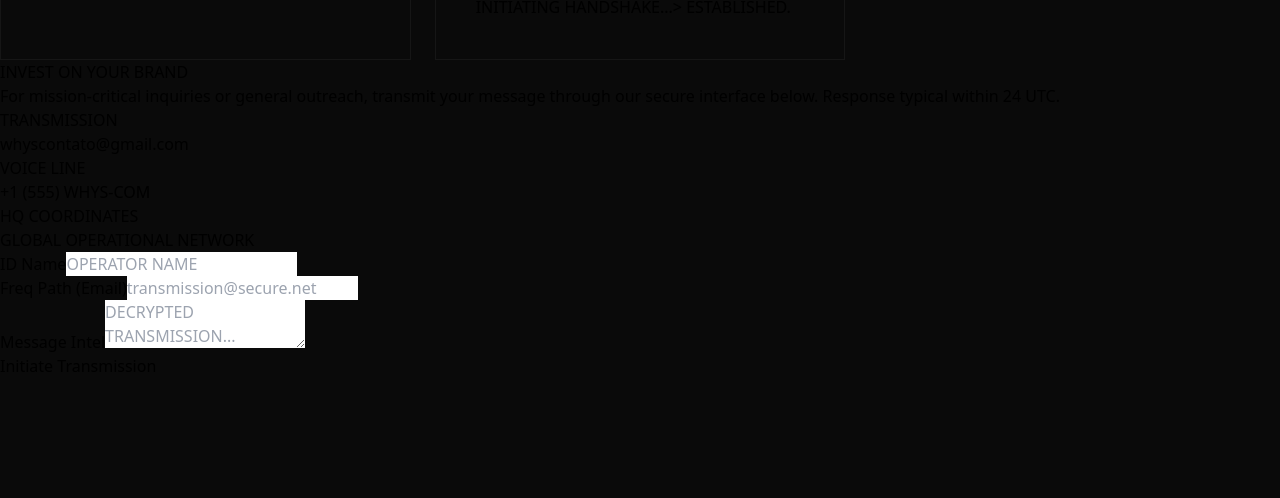
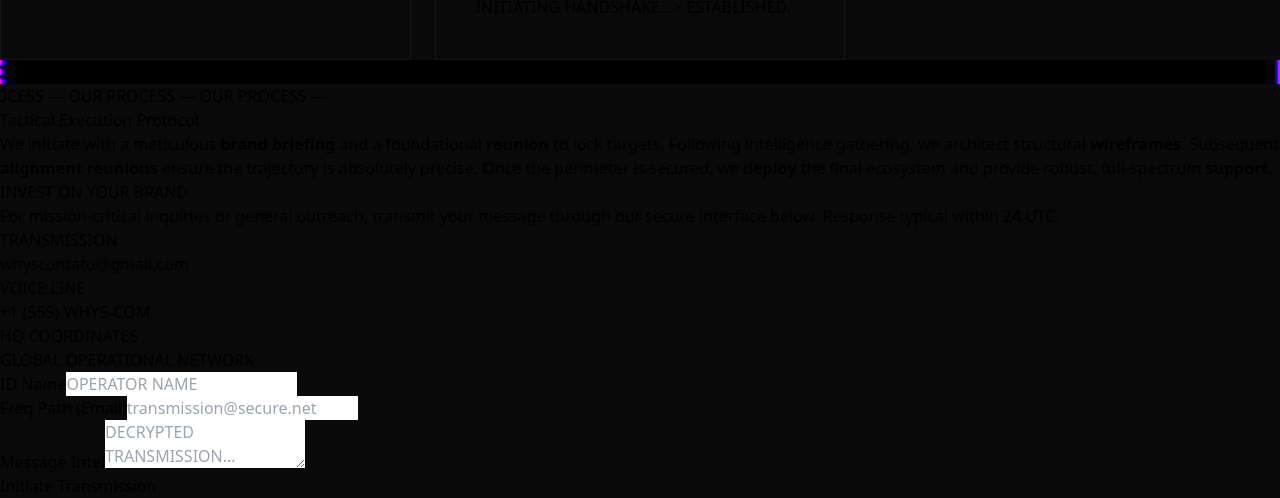
Before and after one commit to WhysBr/whys-v2, a React (Vite) app: page / in a window 1280 px wide. Shown: the part 2632-3130 px from the top of the page. Before the commit the page ends 3010 px from the top, so only its background shows below. Built offline with nearby package versions, Linux system fonts and the light colour scheme.

Commit message:
feat: add GooeyMarquee module and tactical execution process section

```diff
--- a/src/components/ui/AspirationSection.tsx
+++ b/src/components/ui/AspirationSection.tsx
@@ -2,6 +2,7 @@ import AnimatedTextCycle from "@/components/ui/animated-text-cycle";
 import { DynamicFrameLayout } from "@/components/ui/dynamic-frame-layout";
 import type { Frame } from "@/components/ui/dynamic-frame-layout";
 import { CyberneticBentoGrid } from "@/components/ui/cybernetic-bento-grid";
+import { GooeyMarquee } from "@/components/ui/gooey-marquee";
 
 const demoFrames: Frame[] = [
   {
@@ -117,6 +118,22 @@ export default function AspirationSection() {
         </div>
 
         <CyberneticBentoGrid />
+
+        {/* Process Section */}
+        <div className="w-full mt-32 mb-12 flex flex-col items-center">
+          <GooeyMarquee text="OUR PROCESS — " speed={20} className="mb-12" />
+
+          <div className="max-w-2xl text-center px-4">
+            <h3 className="text-[#965EC7] font-black tracking-[0.2em] uppercase text-xs mb-6">Tactical Execution Protocol</h3>
+            <p className="text-white/60 font-mono text-sm leading-relaxed">
+              We initiate with a meticulous <strong>brand briefing</strong> and a foundational <strong>reunion</strong> to lock targets.
+              Following intelligence gathering, we architect structural <strong>wireframes</strong>.
+              Subsequent <strong>alignment reunions</strong> ensure the trajectory is absolutely precise.
+              Once the perimeter is secured, we <strong>deploy</strong> the final ecosystem and provide robust, full-spectrum <strong>support</strong>.
+            </p>
+          </div>
+        </div>
+
       </div>
     </section>
   );
--- /dev/null
+++ b/src/components/ui/gooey-marquee.tsx
@@ -0,0 +1,61 @@
+"use client"
+
+import React from 'react'
+
+interface GooeyMarqueeProps {
+  text: string
+  className?: string
+  speed?: number
+}
+
+export function GooeyMarquee({ text, className = "", speed = 16 }: GooeyMarqueeProps) {
+  return (
+    <div className={`relative w-full h-32 text-7xl md:text-8xl flex items-center justify-center overflow-hidden font-black uppercase tracking-tighter ${className}`}>
+      {/* Blur layer with gooey effect */}
+      <div
+        className="absolute inset-0 flex items-center justify-center"
+        style={{
+          backgroundColor: "#0a0a0a", // Match background
+          backgroundImage: `
+            linear-gradient(to right, #965EC7, 1rem, transparent 50%),
+            linear-gradient(to left, #965EC7, 1rem, transparent 50%)
+          `,
+          filter: "contrast(15)",
+        }}
+      >
+        <p
+          className="absolute min-w-[200%] whitespace-nowrap animate-marquee text-[#965EC7]"
+          style={{
+            filter: "blur(0.07em)",
+            animation: `marquee ${speed}s infinite linear`,
+          }}
+        >
+          {text} {text} {text} {text}
+        </p>
+      </div>
+
+      {/* Clear text layer on top */}
+      <div className="absolute inset-0 flex items-center justify-center z-10 pointer-events-none mix-blend-difference opacity-50">
+        <p
+          className="absolute min-w-[200%] whitespace-nowrap animate-marquee text-white"
+          style={{
+            animation: `marquee ${speed}s infinite linear`,
+          }}
+        >
+          {text} {text} {text} {text}
+        </p>
+      </div>
+
+      <style>{`
+        @keyframes marquee {
+          0% { transform: translateX(0); }
+          100% { transform: translateX(-50%); }
+        }
+        .animate-marquee {
+          animation: marquee ${speed}s infinite linear;
+          will-change: transform;
+        }
+      `}</style>
+    </div>
+  )
+}
```
